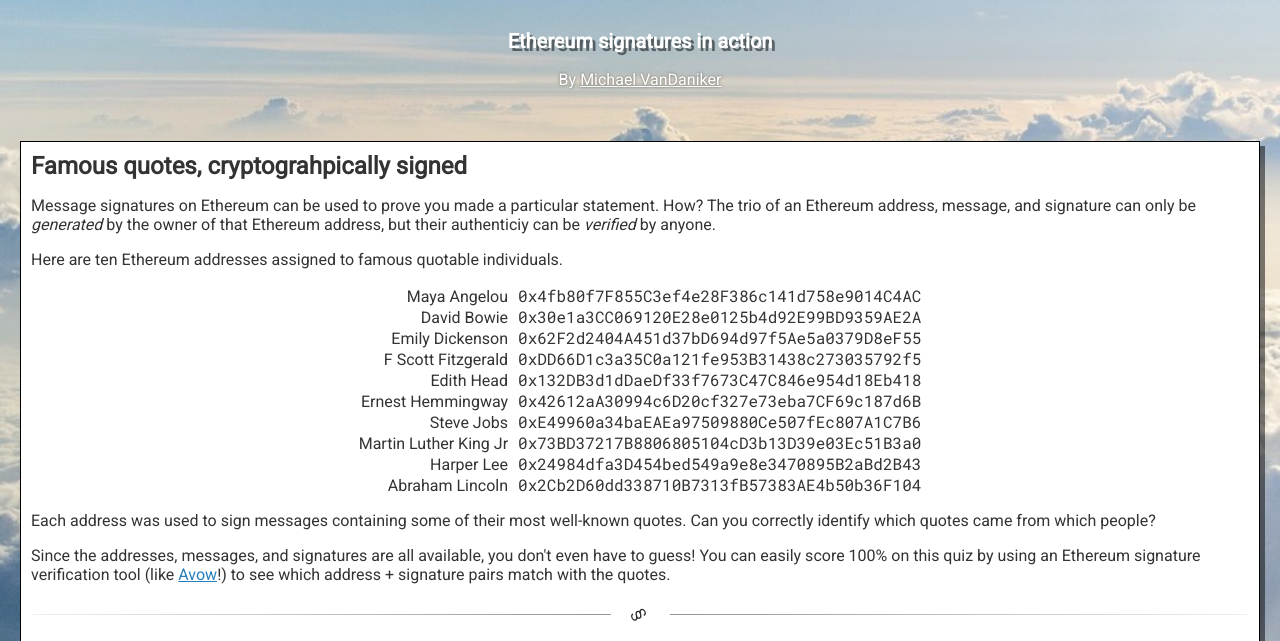
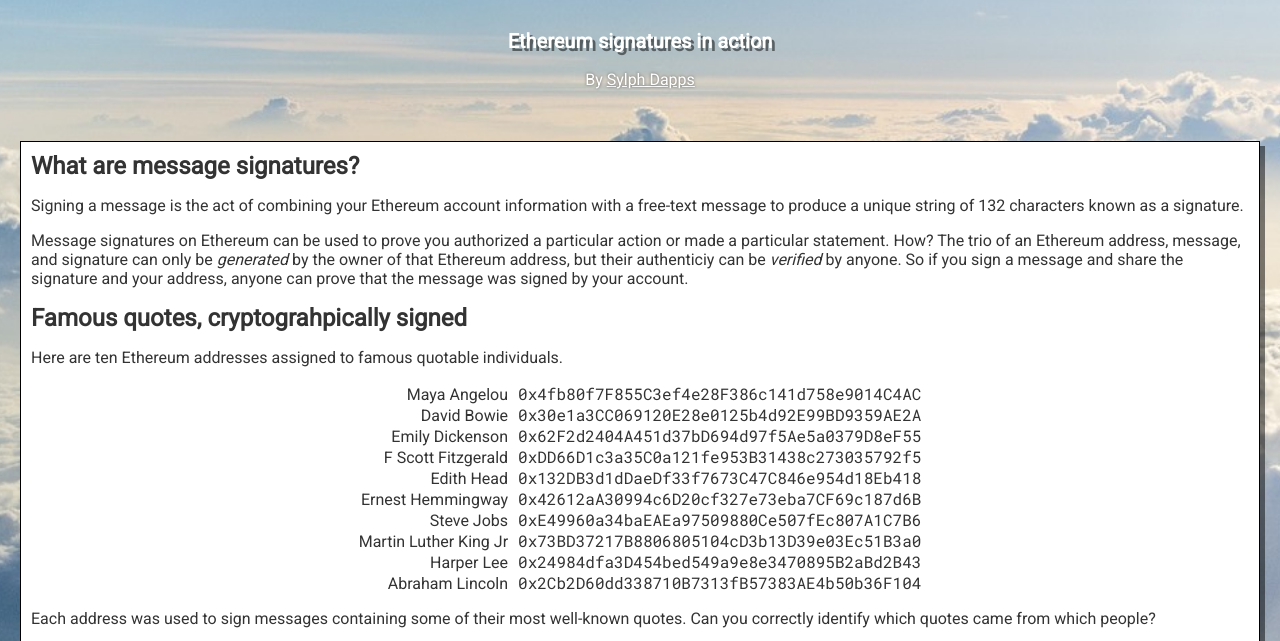
Before and after one commit to programeth/Quoteth, a React app: page / in a window 1280 px wide. Shown: the part 113-754 px from the top of the page. Built offline with nearby package versions, Linux system fonts and the light colour scheme.

Commit message:
Separates each quote into its own box and adds GA

```diff
--- a/public/index.html
+++ b/public/index.html
@@ -4,6 +4,16 @@
     <meta charset="utf-8">
     <link rel="shortcut icon" href="%PUBLIC_URL%/favicon.ico">
     <meta name="viewport" content="width=device-width, initial-scale=1, shrink-to-fit=no">
+
+    <!-- Global site tag (gtag.js) - Google Analytics -->
+    <script async src="https://www.googletagmanager.com/gtag/js?id=UA-155159612-1"></script>
+    <script>
+      window.dataLayer = window.dataLayer || [];
+      function gtag(){dataLayer.push(arguments);}
+      gtag('js', new Date());
+      gtag('config', 'UA-155159612-1');
+    </script>
+
     <link rel="manifest" href="%PUBLIC_URL%/manifest.json">
     <link href="https://fonts.googleapis.com/css?family=Roboto" rel="stylesheet">
     <link href="https://fonts.googleapis.com/css?family=Roboto+Mono" rel="stylesheet">
--- a/src/Quoteth.js
+++ b/src/Quoteth.js
@@ -6,17 +6,23 @@ import QUOTES from "constants/Quotes";
 
 import "./Quoteth.scss";
 
-const AVOW_URL = "https://michaelvandaniker.com/sylph/avow";
+const AVOW_URL = "https://sylphdapps.com/avow";
 
 function Intro() {
   return (
-    <div className="intro">
+    <div className="intro box">
+      <h2>What are message signatures?</h2>
+      <p>
+        Signing a message is the act of combining your Ethereum account information with a free-text message to produce a unique
+        string of 132 characters known as a signature.
+      </p>
+      <p>
+        Message signatures on Ethereum can be used to prove you authorized a particular action or made a particular statement.
+        How? The trio of an Ethereum address, message, and signature can only be <i>generated</i> by the owner of that Ethereum
+        address, but their authenticiy can be <i>verified</i> by anyone. So if you sign a message and share the signature and
+        your address, anyone can prove that the message was signed by your account.
+      </p>
       <h2>Famous quotes, cryptograhpically signed</h2>
-      <p>
-        Message signatures on Ethereum can be used to prove you made a particular statement.
-        How? The trio of an Ethereum address, message, and signature can only be <i>generated</i> by the owner of that Ethereum
-        address, but their authenticiy can be <i>verified</i> by anyone.
-      </p>
       <p>
         Here are ten Ethereum addresses assigned to famous quotable individuals.
       </p>
@@ -44,7 +50,7 @@ function Intro() {
 }
 
 function Message({signedMessage, onGuess}) {
-  let messageClassName = "message";
+  let messageClassName = "message box";
   if(signedMessage.guess) {
     messageClassName += " guessed";
     if(verifySignature(signedMessage.guess.signer.address, signedMessage.message, signedMessage.signature)) {
@@ -161,10 +167,10 @@ class Quoteth extends React.Component {
         <header>
           <h1>Q U O T E T H</h1>
           <h2>Ethereum signatures in action</h2>
-          <p>By <a href="https://michaelvandaniker.com">Michael VanDaniker</a></p>
+          <p>By <a href="https://sylphdapps.com">Sylph Dapps</a></p>
         </header>
         <div className="container">
-          <div className="box">
+          <div>
             <Intro />
             <hr />
             { signedMessages.map((signedMessage, i) => {
--- a/src/Quoteth.scss
+++ b/src/Quoteth.scss
@@ -42,9 +42,7 @@ html {
     margin: 0;
     padding: 0;
     height: 100%;
-  }
-  a {
-    color: $theme-color;
+    color: white;
   }
   textarea, button, input, pre {
     font-family: 'Roboto', sans-serif;
@@ -60,6 +58,9 @@ html {
     resize: vertical;
     min-height: 2em;
   }
+  a {
+    color: white;
+  }
   pre {
     white-space: pre-wrap;
     margin: 0px;
@@ -74,18 +75,13 @@ html {
     outline: none;
     user-select: none;
   }
-
-  footer {
-    font-size: 0.9em;
-  }
 }
 
 .Quoteth {
-  max-width: 1500px;
+  max-width: 1600px;
   margin: 0px auto;
 
   header {
-    color: white;
     text-align: center;
     margin-bottom: 2em;
     padding-left: 20px;
@@ -104,16 +100,15 @@ html {
     p {
       text-shadow: 0 0 3px $shadow-color;
     }
-    a {
-      color: white;
-    }
-    footer {
-      padding-top: 20px;
-      font-size: .8em;
-    }
+  }
+
+  footer {
+    font-size: .9em;
+    text-shadow: 0px 0px 3px $shadow-color;
   }
 
   hr {
+    /*
     border: none;
     height: 1px;
     background-image: linear-gradient(to right, #f0f0f0, #8f8f8f, #f0f0f0);
@@ -129,6 +124,9 @@ html {
       padding: 1rem;
       background-color: $form-background-color;
     }
+    */
+    opacity:0;
+
   }
 
   .label {
@@ -145,12 +143,12 @@ html {
 
   .container {
     padding: 20px;
-    color: $form-text-color;
   }
 
   .box {
     background: $form-background-color;
     border: 1px solid black;
+    color: $form-text-color;
     padding: 10px;
     box-shadow: 5px 5px $shadow-color;
 
@@ -159,6 +157,14 @@ html {
       margin-block-end: 0px;
       display: inline-block;
       flex-grow: 1;
+    }
+
+    p:last-child {
+      margin-block-end: 0px;
+    }
+
+    a {
+      color: $theme-color;
     }
   }
 
```
